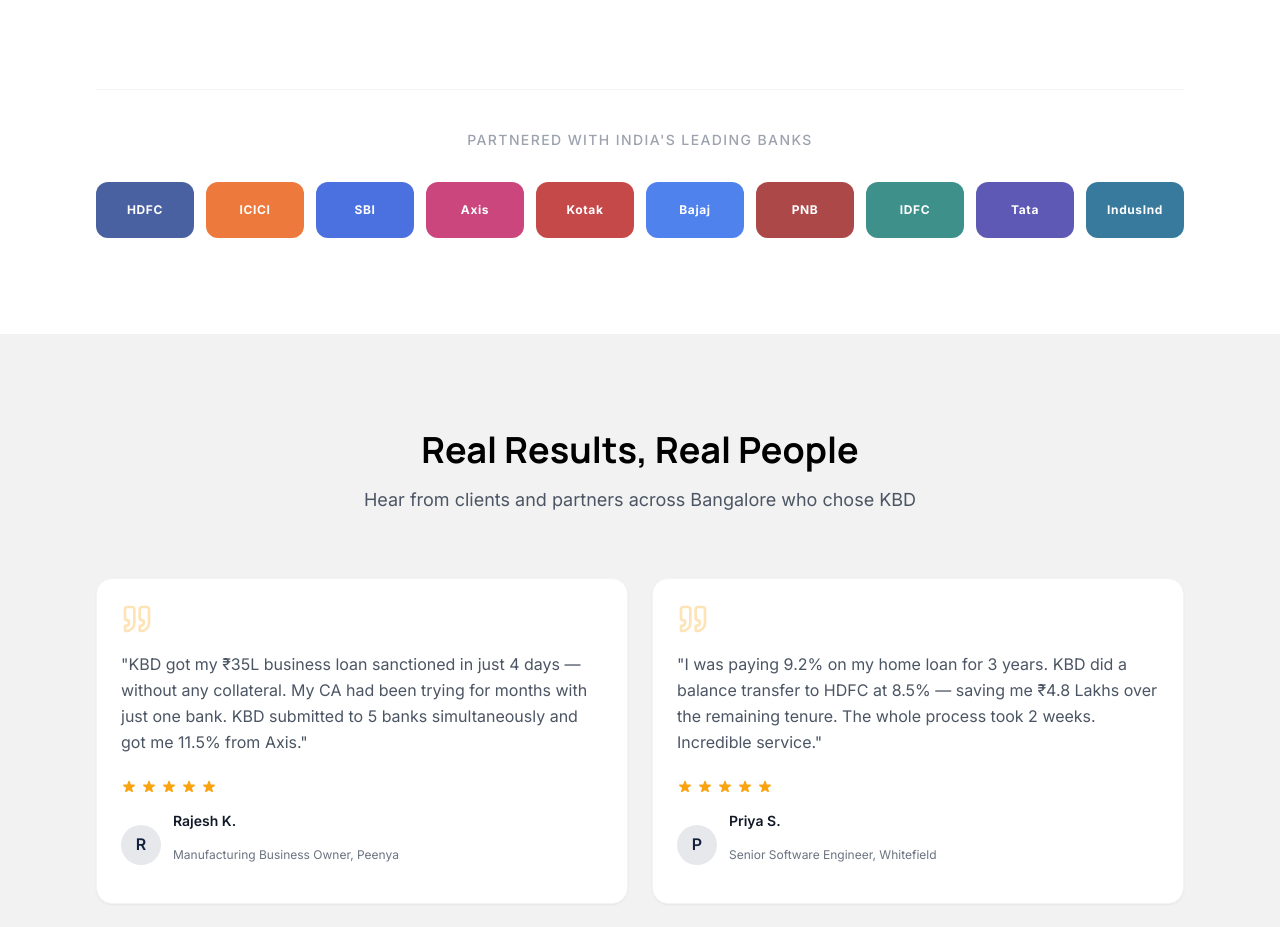
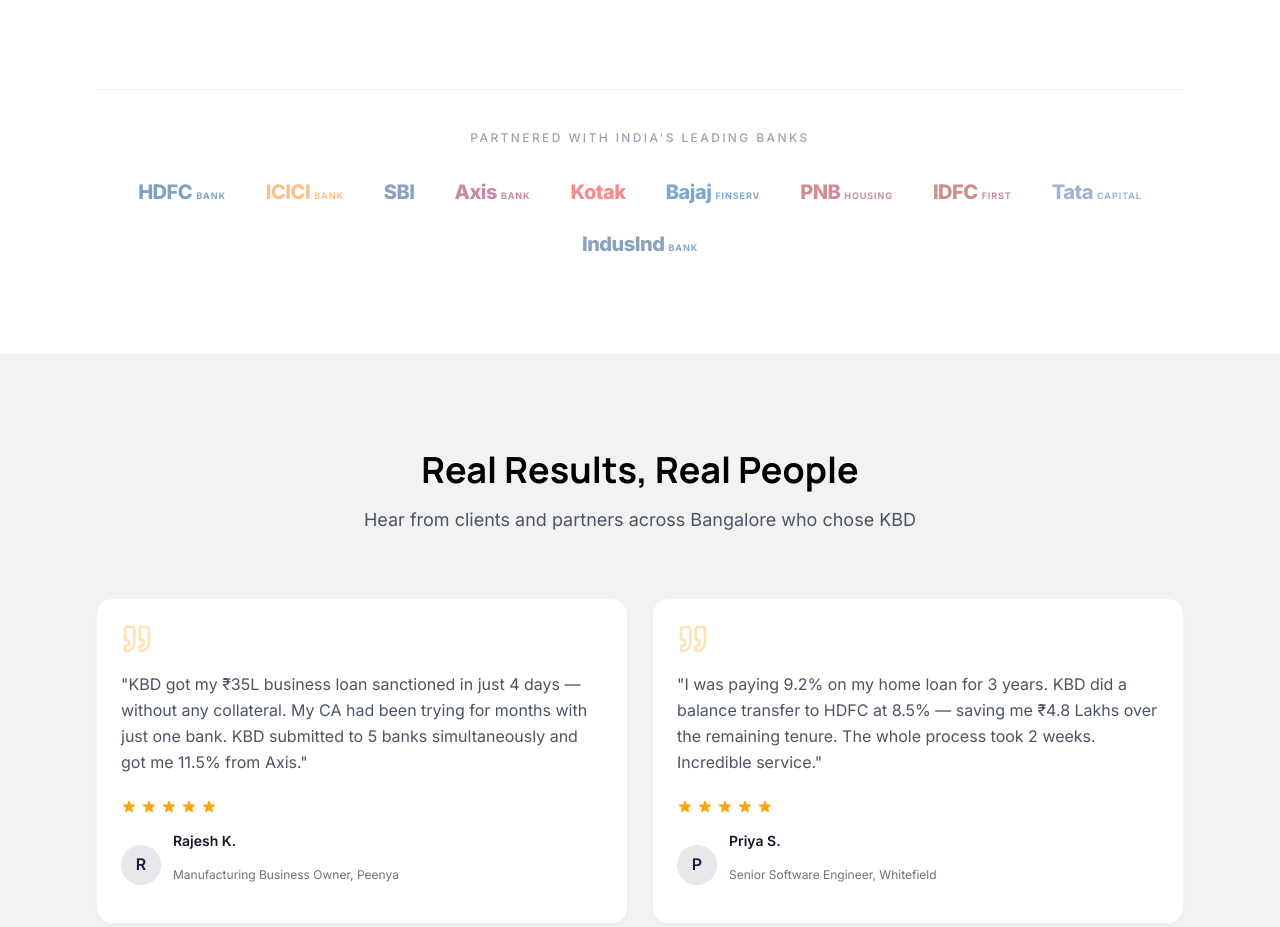
Before and after one commit to kbdcreditsolutions/KBDV2, a Next.js app: page / in a window 1280 px wide. Shown: the part 3020-3947 px from the top of the page. Built offline with nearby package versions, Linux system fonts and the light colour scheme; no server answers.

Commit message:
design: bank partner wordmarks with actual brand colors — HDFC blue, ICICI orange, SBI navy, Axis maroon etc

```diff
--- a/src/components/home/why-kbd.tsx
+++ b/src/components/home/why-kbd.tsx
@@ -75,29 +75,40 @@
 
             {/* Bank Partner Logos */}
             <div className="mt-16 pt-10 border-t border-gray-100">
-                <p className="text-center text-sm text-gray-400 mb-8 uppercase tracking-widest font-medium">
+                <p className="text-center text-xs text-gray-400 mb-8 uppercase tracking-[0.2em] font-medium">
                     Partnered with India&apos;s leading banks
                 </p>
-                <div className="grid grid-cols-5 md:grid-cols-10 gap-3">
+                <div className="flex flex-wrap justify-center items-center gap-x-10 gap-y-6">
                     {[
-                        { name: 'HDFC', color: 'bg-blue-900' },
-                        { name: 'ICICI', color: 'bg-orange-600' },
-                        { name: 'SBI', color: 'bg-blue-700' },
-                        { name: 'Axis', color: 'bg-pink-700' },
-                        { name: 'Kotak', color: 'bg-red-700' },
-                        { name: 'Bajaj', color: 'bg-blue-600' },
-                        { name: 'PNB', color: 'bg-red-800' },
-                        { name: 'IDFC', color: 'bg-teal-700' },
-                        { name: 'Tata', color: 'bg-indigo-800' },
-                        { name: 'IndusInd', color: 'bg-sky-800' },
+                        { name: 'HDFC', sub: 'BANK', color: '#004B87' },
+                        { name: 'ICICI', sub: 'BANK', color: '#F58220' },
+                        { name: 'SBI', sub: '', color: '#1A4789' },
+                        { name: 'Axis', sub: 'BANK', color: '#97144D' },
+                        { name: 'Kotak', sub: '', color: '#ED1C24' },
+                        { name: 'Bajaj', sub: 'FINSERV', color: '#00529B' },
+                        { name: 'PNB', sub: 'HOUSING', color: '#A51C30' },
+                        { name: 'IDFC', sub: 'FIRST', color: '#9C1D26' },
+                        { name: 'Tata', sub: 'CAPITAL', color: '#486AAE' },
+                        { name: 'IndusInd', sub: 'BANK', color: '#174A7C' },
                     ].map((bank) => (
                         <div
                             key={bank.name}
-                            className={`${bank.color} rounded-xl h-14 flex items-center justify-center opacity-80 hover:opacity-100 hover:scale-105 transition-all duration-300 cursor-default`}
+                            className="flex items-baseline gap-1 opacity-50 hover:opacity-100 transition-opacity duration-300 cursor-default select-none"
                         >
-                            <span className="text-white text-xs font-bold tracking-wider">
+                            <span
+                                className="text-xl font-extrabold tracking-tight"
+                                style={{ color: bank.color }}
+                            >
                                 {bank.name}
                             </span>
+                            {bank.sub && (
+                                <span
+                                    className="text-[9px] font-bold uppercase tracking-widest"
+                                    style={{ color: bank.color }}
+                                >
+                                    {bank.sub}
+                                </span>
+                            )}
                         </div>
                     ))}
                 </div>
```
